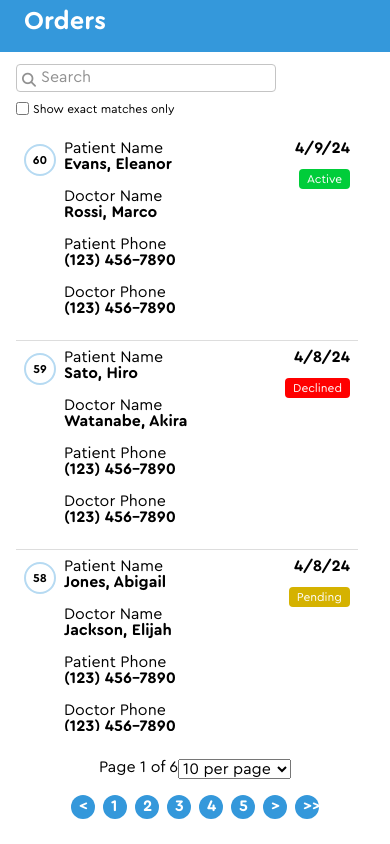
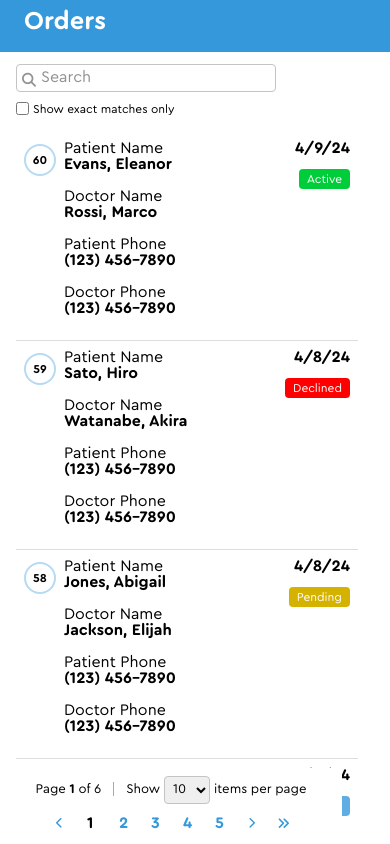
Before and after one commit to tprojects1/orders, a React (Create React App) app: page / in a window 390 px wide. Built offline with nearby package versions, Linux system fonts and the light colour scheme.

Commit message:
visual aesthetic stylez and layout fixes
added styling for the page control features and fixed the spacing and responsive layout

```diff
--- a/src/components/button/component.jsx
+++ b/src/components/button/component.jsx
@@ -1,12 +1,13 @@
 import React from 'react';
 import './styles.scss';
 
-const Button = ({ type, text, onClick, icon, action }) => {
+const Button = ({ children, type, text, onClick, icon, action, tier, isActive }) => {
     // Conditional rendering for classes and icon/text
     return (
         <button
             type={type}
-            className={`${action === 'close' ? 'close' : ''}`} // Apply 'close' class conditionally
+            className={`${tier || ''} ${action || ''} ${isActive ? 'active' : ''}`}
+            tabindex={`${isActive ? -1 : 0}`}
             onClick={onClick}
         >
             {action === 'close' ? <i className={`fa-solid fa-xmark`} /> :
@@ -21,7 +22,7 @@ const Button = ({ type, text, onClick, icon, action }) => {
                 ))
 
             }
-
+            {children}
         </button>
     );
 };
--- a/src/components/button/styles.scss
+++ b/src/components/button/styles.scss
@@ -13,36 +13,62 @@ button {
     gap: .5rem;
     max-width: 120px;
     padding: .5rem .5rem .625rem .5rem;
+
     &:hover {
         background: darken(map-get($colors, "primary"), 10%);
     }
-    &.close {
+
+    &.secondary {
         background: none;
-        border-radius: 12px;
         color: map-get($colors, "primary");
-        height: 24px;
-        position: absolute;
-        right: 1rem;
-        width: 24px;
+
         &:hover {
             background: lighten(map-get($colors, "primary"), 35%);
             color: darken(map-get($colors, "primary"), 20%);
         }
+
+        &.active {
+            box-shadow: none;
+            color: inherit;
+            cursor: default;
+            &:hover {
+                background: none;
+            }
+        }
+    }
+
+    &.close {
+        border-radius: 12px;
+        height: 24px;
+        position: absolute;
+        right: .25rem;
+        width: 24px;
+
         i {
             left: -1px;
             text-align: center;
         }
     }
+
     i {
         font-size: .8rem;
+        left: 0;
         position: relative;
         top: 1px;
+        &.fa-chevron-left, &.fa-chevron-right {
+            font-size: .7rem;
+        }
+        &.fa-angles-left, &.fa-angles-right {
+            left: -2px;
+        }
     }
-    > * {
+
+    >* {
         left: -1rem;
         position: relative;
         text-align: right;
-        + * {
+
+        +* {
             margin: 0;
             text-align: left;
         }
--- a/src/components/data-panel/component.jsx
+++ b/src/components/data-panel/component.jsx
@@ -1,6 +1,6 @@
 import React, { useEffect, useState } from 'react';
-import { formattedString, appendAnOverlayIfNecessary } from '../../common';
-import { Button } from '../../components';
+import { formattedString } from '../../common';
+import { Button } from '..';
 import './styles.scss';
 
 const DataPanel = (
@@ -54,7 +54,7 @@ const DataPanel = (
 
     return (
         <div className="data-panel hidden">
-            <Button action='close' onClick={onClose} />
+            <Button action='close' tier='secondary' onClick={onClose} />
             <h2>Edit Order #{selectedRow.id}</h2>
             <form onSubmit={(e) => e.preventDefault()}>
                 {/* Dynamically render form elements based on selectedRow data */}
--- a/src/components/data-panel/styles.scss
+++ b/src/components/data-panel/styles.scss
@@ -14,10 +14,12 @@
     z-index: 101;
 
     @include breakpoint(medium) {
+        border-left: 1px solid map-get($colors, "neutral");
+        border-radius: 0;
         box-shadow: none;
         left: 0;
         max-width: 320px;
-        padding: 0 1rem 0 0;
+        padding: 0 1rem;
         position: sticky;
         top: 0;
         width: auto;
--- a/src/components/page-controls/component.jsx
+++ b/src/components/page-controls/component.jsx
@@ -1,5 +1,6 @@
 import React from 'react';
 import './styles.scss';
+import { Button } from '..';
 
 function PageControls(
     {
@@ -40,36 +41,36 @@ function PageControls(
                 1,
                 Math.min(currentPage, Math.floor((currentPage - 1) / visiblePageLinx) * visiblePageLinx + 1)
             ), endIndex = Math.min(totalPages, startIndex + visiblePageLinx - 1),
-                buttons = [<li><button onClick={() => goToPage('previous')} disabled={currentPage === 1}>&lt;</button></li>];
+                buttons = [<li key='previousPage'><Button tier='secondary' onClick={() => goToPage('previous')} disabled={currentPage === 1}><i class="fa-solid fa-chevron-left"></i></Button></li>];
 
             for (let i = startIndex; i <= endIndex; i++) {
                 buttons.push(
                     <li key={i}>
-                        <button onClick={() => setCurrentPage(i)} className={currentPage === i ? 'active' : ''}>
+                        <Button tier='secondary' onClick={() => setCurrentPage(i)} isActive={currentPage === i}>
                             {i}
-                        </button>
+                        </Button>
                     </li>
                 );
             }
 
             if (startIndex > 1) {
                 buttons.unshift(
-                    <li key="prev">
-                        <button onClick={goToPreviousSetOfPages} disabled={currentPage === 1}>
-                            &lt;&lt;
-                        </button>
+                    <li key='previousSetOfPages'>
+                        <Button tier='secondary' onClick={goToPreviousSetOfPages} disabled={currentPage === 1}>
+                        <i class="fa-solid fa-angles-left"></i>
+                        </Button>
                     </li>
                 );
             }
 
-            buttons.push(<li><button onClick={() => goToPage('next')} disabled={currentPage === totalPages}>&gt;</button></li>)
+            buttons.push(<li key='nextPage'><Button tier='secondary' onClick={() => goToPage('next')} disabled={currentPage === totalPages}><i class="fa-solid fa-chevron-right"></i></Button></li>)
 
             if (endIndex < totalPages) {
                 buttons.push(
-                    <li key="next">
-                        <button onClick={goToNextSetOfPages} disabled={currentPage === totalPagesToShow}>
-                            &gt;&gt;
-                        </button>
+                    <li key='nextSetOfPages'>
+                        <Button tier='secondary' onClick={goToNextSetOfPages} disabled={currentPage === totalPagesToShow}>
+                            <i class="fa-solid fa-angles-right"></i>
+                        </Button>
                     </li>
                 );
             }
@@ -78,16 +79,18 @@ function PageControls(
         }
 
     return (
-        <div class="page-controls">
+        <div className="page-controls">
             <div>
-                <span>Page {currentPage} of {totalPages}</span>
+                <span>Page <strong>{currentPage}</strong> of {totalPages}</span>
+                <span>Show</span>
                 <select value={itemsPerPage} onChange={(e) => setItemsPerPage(parseInt(e.target.value))}>
                     {itemsPerPageOptions.map((option) => (
                         <option key={option} value={option}>
-                            {option} per page
+                            {option}
                         </option>
                     ))}
                 </select>
+                <span>items per page</span>
             </div>
             <div>
                 <ul>
--- a/src/components/page-controls/styles.scss
+++ b/src/components/page-controls/styles.scss
@@ -2,32 +2,67 @@
 @import 'styles/mixins';
 
 .page-controls {
-
+    background: #fff;
+    bottom: .5rem;
+    left: 0;
     margin: 0;
+    min-width: $body-min-width;
+    padding: .5rem 0 0 0;
+    position: fixed;
+    width: calc(100vw - 3rem);
 
     select {
         margin: 0;
         width: auto;
+
+        +span {
+            margin-left: .25rem;
+        }
     }
 
     >div {
         display: flex;
         width: fit-content;
 
+        &:first-child {
+            display: block;
+
+            * {
+                font-size: .825rem;
+            }
+
+            >span {
+                &:first-child {
+                    border-right: 1px solid darken(map-get($colors, "neutral"), 20%);
+                    margin-right: .75rem;
+                    padding-right: .75rem;
+
+                    +span {
+                        margin-right: .25rem;
+                    }
+                }
+            }
+        }
+
         >* {
             margin: 0;
         }
 
         +div {
+            margin-top: .5rem;
             width: auto;
         }
 
         ul {
             display: flex;
-            gap: .5rem;
+            gap: .25rem;
             list-style: none;
             margin: 0 auto;
             width: auto;
+
+            @include breakpoint(300px) {
+                gap: .5rem;
+            }
 
             >* {
                 margin: 0;
@@ -35,6 +70,7 @@
 
             li {
                 margin: 0;
+
                 button {
                     border-radius: 100%;
                     height: 1.5rem;
--- a/src/components/table/component.jsx
+++ b/src/components/table/component.jsx
@@ -25,6 +25,7 @@ const Table = ({ data,
     [showExactMatches, setShowExactMatches] = useState(false),
     [currentPage, setCurrentPage] = useState(1),
     [itemsPerPage, setItemsPerPage] = useState(10),
+    [isShowingADataPanel, setIsShowingADataPanel] = useState(false),
     fuse = new Fuse(allData, {
       keys: Object.keys(allData[0]), // Adjust keys if needed
       threshold: 0.4, // Adjust for misspelling tolerance
@@ -145,9 +146,13 @@ const Table = ({ data,
         document.querySelector('table').classList.remove('faded');
         if (dataPanel) {
           table.style.width = 'calc(100% - ' + dataPanel.offsetWidth + 'px)';
+          setIsShowingADataPanel(true);
           showTheDataPanel();
         }
-        else table.style.width = '100%';
+        else {
+          table.style.width = '100%';
+          setIsShowingADataPanel(false);
+        }
       }
     });
   }
@@ -230,7 +235,7 @@ const Table = ({ data,
 
   return (
     <>
-      <div className={`table ${isSortable ? 'sortable' : ''} ${isEditable ? 'editable' : ''} ${hasPageControls ? 'has-page-controls' : ''}`}>
+      <div className={`table ${isSortable ? 'sortable' : ''} ${isEditable ? 'editable' : ''} ${hasPageControls ? 'has-page-controls' : ''} ${isShowingADataPanel ? 'is-showing-a-data-panel' : ''}`}>
         <div id="search">
           <div className="search">
             <input type="search" placeholder="Search" value={searchTerm} onChange={handleSearchChange} />
--- a/src/components/table/styles.scss
+++ b/src/components/table/styles.scss
@@ -60,7 +60,15 @@
 
     &.has-page-controls {
         #table-container {
-            height: calc(100vh - 200px);
+            // height: calc(100vh - 152px);
+        }
+    }
+
+    &.is-showing-a-data-panel {
+        @include breakpoint(medium) {
+            table {
+                margin-right: 0;
+            }
         }
     }
 
@@ -147,9 +155,11 @@
         height: fit-content;
         margin: 0 1rem 0 0;
         table-layout: auto;
-        width: calc(100% - 1rem) !important;
+        @media (max-width: 767px) {
+            width: calc(100% - 1rem) !important;
+        }
         @include breakpoint(medium) {
-            width: 100% !important;
+            // width: 100% !important;
         }
     }
 
--- a/src/styles/forms.scss
+++ b/src/styles/forms.scss
@@ -1,5 +1,6 @@
 input,
-textarea {
+textarea,
+select {
     border: 1px solid darken(map-get($colors, "neutral"), 10%);
     border-radius: .25rem;
     padding: .25rem .25rem .35rem .25rem;
@@ -18,6 +19,10 @@ label {
     +textarea {
         margin-top: .25rem;
     }
+}
+
+select {
+    cursor: pointer;
 }
 
 textarea {
--- a/src/styles/global.scss
+++ b/src/styles/global.scss
@@ -24,6 +24,8 @@ html {
 
 body {
     margin: 0;
+    min-width: $body-min-width;
+    overflow-x: hidden;
     // position: relative;
     text-align: left;
     /* z-index: 0;
@@ -37,6 +39,7 @@ body {
 
 #root {
     margin: 0;
+    min-width: $body-min-width;
     z-index: 0;
     @include breakpoint(medium) {
         z-index: 1;
--- a/src/styles/variables.scss
+++ b/src/styles/variables.scss
@@ -1 +1,3 @@
 @import 'colors';
+
+$body-min-width: 290px;
```
